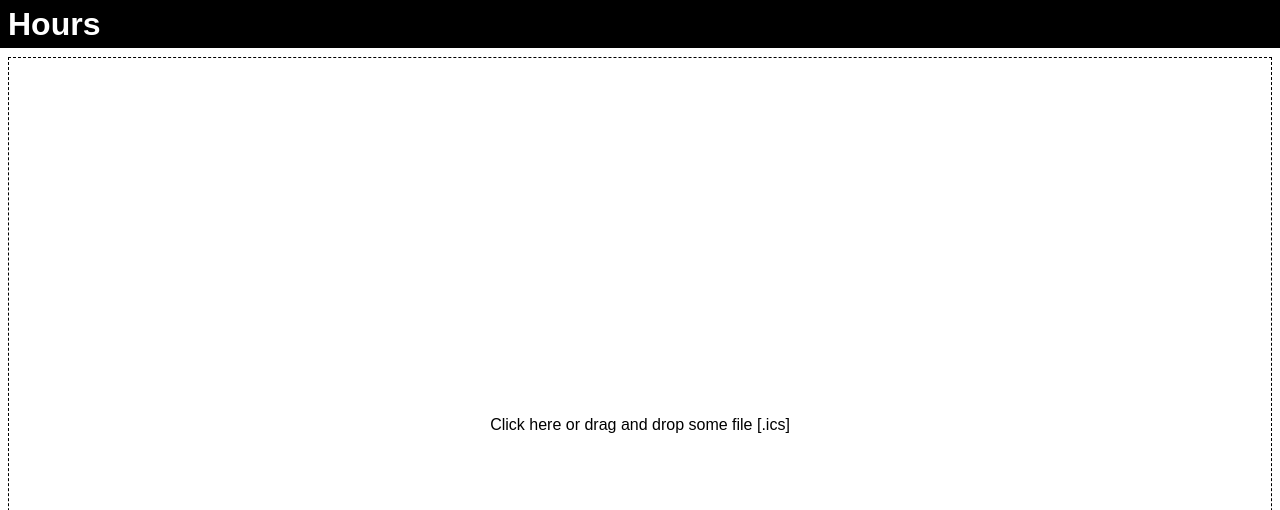
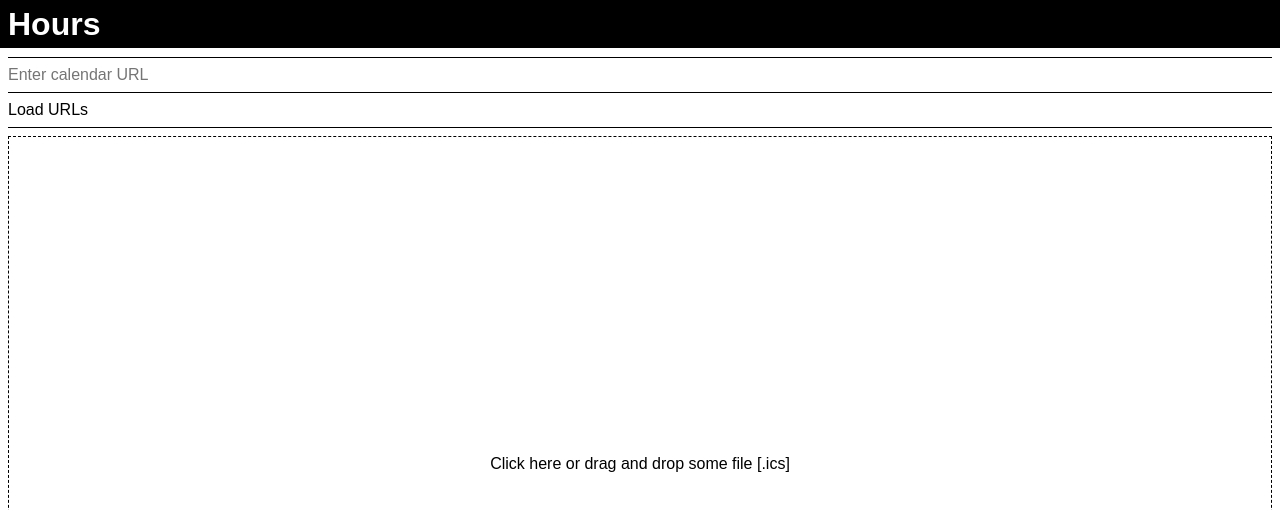
Before and after one commit to ecalmid/ecal-hours, a Vue app: page / in a window 1280 px wide. Shown: the top 510 px of the page. Built offline with nearby package versions, Linux system fonts and the light colour scheme; what vue-contenteditable-directive would draw is missing.

Commit message:
Implement url load

```diff
--- a/src/App.vue
+++ b/src/App.vue
@@ -15,6 +15,23 @@ main.app(
       @click="resetData"
     )
       span Clear ✕
+
+  section.url(
+    v-show="totalHours === 0"
+  )
+    input.url__input(
+      v-for="input in urlInputs"
+      ref="entries"
+      type="text"
+      placeholder="Enter calendar URL"
+      @input="onUrlInput"
+    )
+
+    input.url__submit(
+      type="submit"
+      value="Load URLs"
+      @click="onUrlSubmit"
+    )
 
   section.dropzone(
     v-if="totalHours === 0"
@@ -72,7 +89,6 @@ main.app(
 
 <script>
 import { icsToJson } from '@/utils/ics'
-// import ical from 'ical'
 import axios from 'axios'
 import * as moment from 'moment'
 import { b64ToString } from '@/utils/string'
@@ -88,7 +104,8 @@ export default {
       summary: {},
       isInputHovered: false,
       isInputWrong: false,
-      fullTimeHours: 1867.5
+      fullTimeHours: 1867.5,
+      urlInputs: 1
     }
   },
 
@@ -150,27 +167,37 @@ export default {
       this.isInputHovered = false
     },
 
-    async onInput ({ target }) {
-      axios(target.value, {
-        headers: {
-          'Access-Control-Allow-Origin': '*',
-          'Access-Control-Allow-Methods': 'DELETE,GET,PATCH,POST,PUT',
-          'Access-Control-Allow-Headers': 'Content-Type,Authorization'
-        }
-      }).then(data => {
-        console.log(data)
-      }).catch(e => {
-        console.error(e)
-      })
-      // const data = await this.loadUrl(target.value).catch(e => {
-      //   console.error(e)
-      // })
-      // console.log(data)
+    onUrlInput (e) {
+      const { entries } = this.$refs
+      const emptyEntries = entries.filter(it => !it.value)
+
+      if (emptyEntries.length === 0) {
+        this.urlInputs++
+      }
     },
 
-    async loadUrl (url) {
-      console.log(`https://crossorigin.me/${url}`)
-      return fetch(`https://crossorigin.me/${url}`)
+    async onUrlSubmit () {
+      const { entries } = this.$refs
+      for (const entry of entries) {
+        const { value } = entry
+        const proxyUrl = 'https://cors-anywhere.herokuapp.com/'
+
+        if (value) {
+          axios
+            .get(`${proxyUrl}${value}`)
+            .then(({ data }) => {
+              const icsJSON = icsToJson(data)
+              const { events } = icsJSON
+
+              this.computeHours(events)
+              this.isInputWrong = false
+            })
+            .catch(e => {
+              this.isInputWrong = true
+              console.error(e)
+            })
+        }
+      }
     },
 
     async onFileInput () {
@@ -214,6 +241,7 @@ export default {
 
     resetData () {
       this.totalHours = 0
+      // this.urlInputs = 1
       this.summary = {}
     },
 
@@ -326,6 +354,31 @@ h1, h2, h3, h4, h5, p, a, li, ul {
   }
 }
 
+.url {
+  width: 100%;
+  padding: 0.5em 0.5em 0 0.5em;
+
+  &__input {
+    width: 100%;
+    font-size: 1em;
+    padding: 0.5em 0;
+    border: none;
+    border-top: solid 1px black;
+  }
+
+  &__submit {
+    background-color: transparent;
+    border: none;
+    border-top: solid 1px black;
+    border-bottom: solid 1px black;
+    font-size: 1em;
+    padding: 0.5em 0;
+    width: 100%;
+    text-align: left;
+    cursor: pointer;
+  }
+}
+
 .dropzone {
   display: block;
   width: 100%;
```
